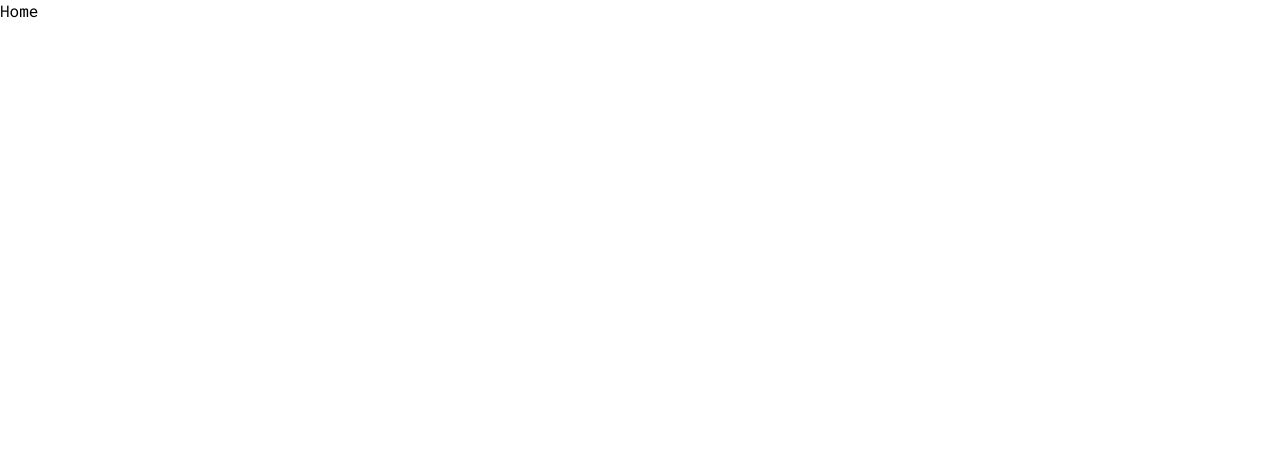
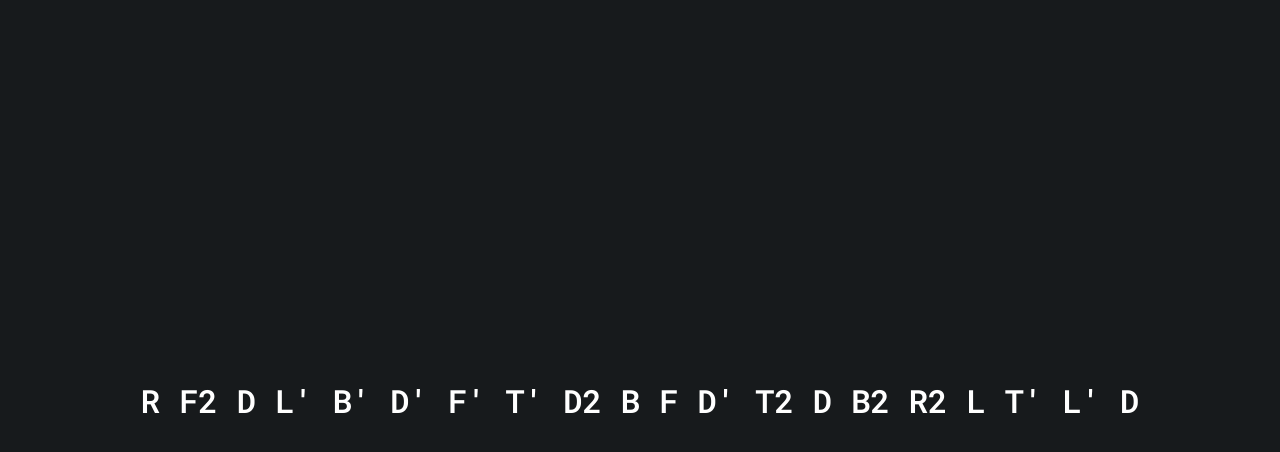
Before and after one commit to zorreth/zorcube, a Next.js app: page / in a window 1280 px wide. Shown: the top 452 px of the page. Built offline with nearby package versions, Linux system fonts and the light colour scheme.

Commit message:
feat: scramble generator

```diff
--- a/src/app/globals.scss
+++ b/src/app/globals.scss
@@ -1,6 +1,16 @@
+:root {
+  --color-white: hsl(0, 0%, 100%);
+  --color-bg: hsl(200, 10%, 10%);
+}
+
 * {
   font-family: var(--font-roboto-mono);
   box-sizing: border-box;
   margin: 0;
   padding: 0;
 }
+
+body {
+  background-color: var(--color-bg);
+  color: var(--color-white);
+}
--- a/src/app/layout.tsx
+++ b/src/app/layout.tsx
@@ -9,7 +9,7 @@ const robotoMono = Roboto_Mono({
 
 export const metadata: Metadata = {
   title: 'Zorcube',
-  description: 'Speedcubing timer, platform & progress tracker by zorreth.',
+  description: 'Speedcubing timer, platform & progress tracker by zorreth',
 };
 
 export default function RootLayout({
--- /dev/null
+++ b/src/app/page.module.scss
@@ -0,0 +1,6 @@
+.main {
+  display: flex;
+  align-items: center;
+  justify-content: center;
+  min-height: 100vh;
+}
--- a/src/app/page.tsx
+++ b/src/app/page.tsx
@@ -1,3 +1,10 @@
+import classes from './page.module.scss';
+import { Scramble } from '@/features/scramble';
+
 export default function Home() {
-  return <div>Home</div>;
+  return (
+    <main className={classes.main}>
+      <Scramble />
+    </main>
+  );
 }
--- /dev/null
+++ b/src/features/scramble/index.ts
@@ -0,0 +1 @@
+export { Scramble } from './ui/Scramble';
--- /dev/null
+++ b/src/features/scramble/lib/generateScramble.ts
@@ -0,0 +1,20 @@
+const FACES = ['L', 'R', 'F', 'B', 'T', 'D'];
+const SUFFIXES = ['', '2', "'"];
+
+export function generateScramble(size = 20): string {
+  const result: string[] = [];
+  let lastFace = '';
+
+  for (let i = 0; i < size; i++) {
+    const available = FACES.filter((face) => face !== lastFace);
+
+    const face = available[Math.floor(Math.random() * available.length)];
+    const suffix = SUFFIXES[Math.floor(Math.random() * SUFFIXES.length)];
+
+    result.push(face + suffix);
+
+    lastFace = face;
+  }
+
+  return result.join(' ');
+}
--- /dev/null
+++ b/src/features/scramble/ui/Scramble.module.scss
@@ -0,0 +1,4 @@
+.scramble {
+  font-size: 32px;
+  font-weight: 600;
+}
--- /dev/null
+++ b/src/features/scramble/ui/Scramble.tsx
@@ -0,0 +1,25 @@
+'use client';
+
+import classes from './Scramble.module.scss';
+import { generateScramble } from '../lib/generateScramble';
+import { useEffect, useState } from 'react';
+
+export function Scramble() {
+  const [scramble, setScramble] = useState(() => generateScramble());
+
+  useEffect(() => {
+    const regenerate = (e: KeyboardEvent) => {
+      if (e.altKey || e.ctrlKey || e.metaKey) return;
+      if (e.code === 'KeyR') setScramble(generateScramble());
+    };
+
+    document.addEventListener('keydown', regenerate);
+    return () => document.removeEventListener('keydown', regenerate);
+  }, []);
+
+  return (
+    <span suppressHydrationWarning className={classes.scramble}>
+      {scramble}
+    </span>
+  );
+}
```
